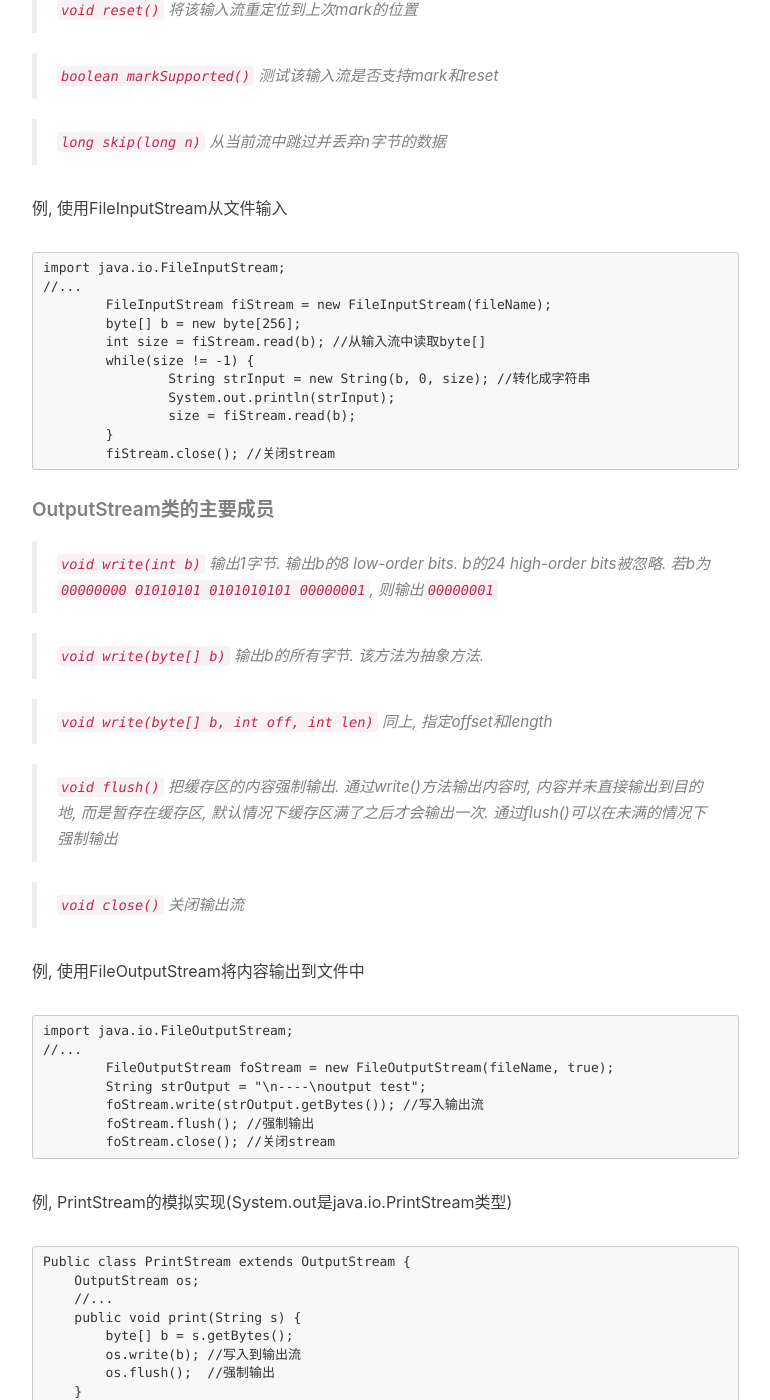
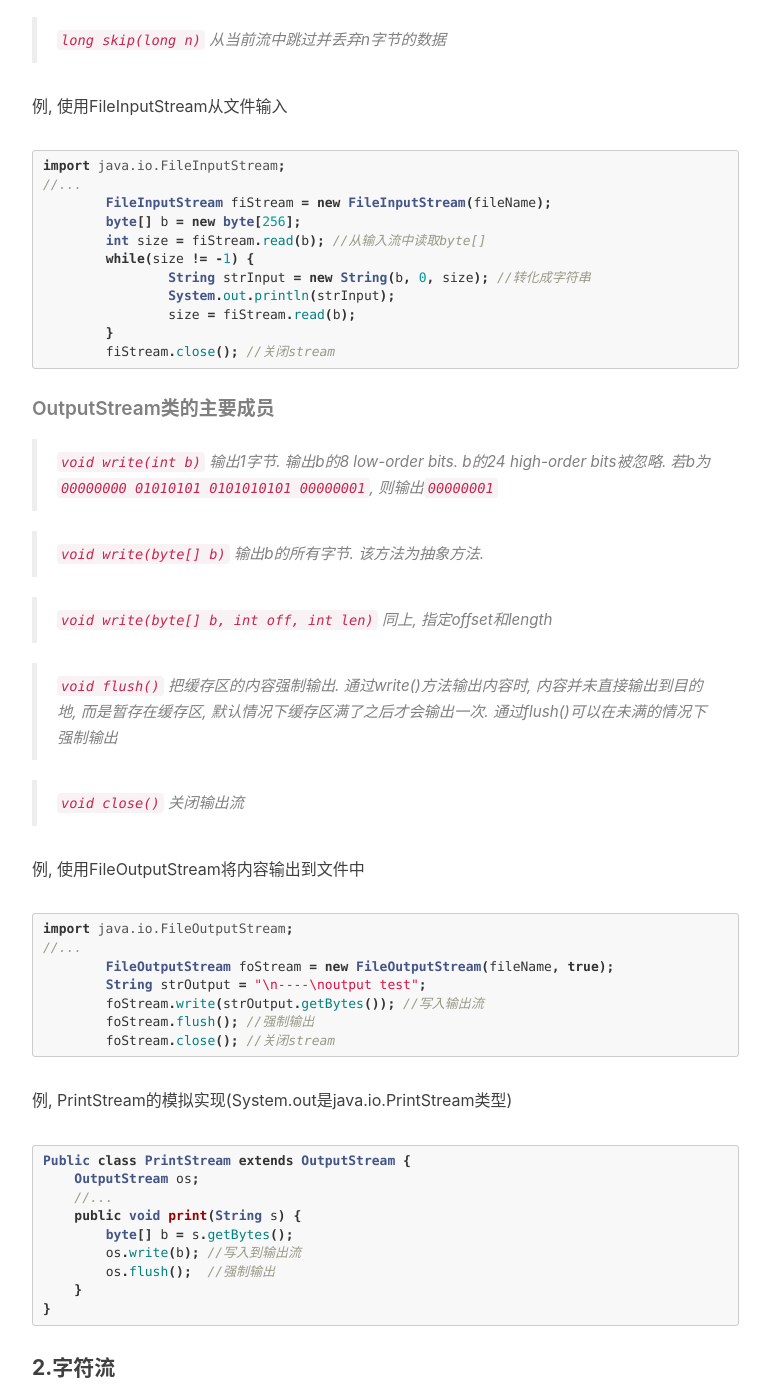
Before and after one commit to rinkky/rinkky.github.io, a Jekyll site: the page built from _posts/note/2018-06-18-stream.markdown, in a window 1280 px wide and 1400 px high, scrolled down 1605 px. Shown: the whole window, without its empty margins (233-1003 px from the left). Built offline with Jekyll 4.4.1, drawn with Linux system fonts in a browser that asks for light colours; nearby versions of some CDN libraries; our own code applies the rules of GitHub Pages for plain Markdown files; comment, search, counter and statistics services are not loaded; some of the changed text lies outside the part shown.

Commit message:
highlight code

````diff
--- a/_posts/note/2018-06-18-stream.markdown
+++ b/_posts/note/2018-06-18-stream.markdown
@@ -18,6 +17,7 @@ stream(流)概念源于pipe(管道). UNIX中管道是一条不间断的字节流
 
 下面以Java为例, 理解程序中的stream概念和大致实现. 其他语言大同小异.
 
+-----
 ## Java中的stream
 #### 1. 字节流
 
@@ -48,7 +48,7 @@ Java中所有字节流继承自`java.io.InputStream`和`java.io.OutputStream`.
 >`long skip(long n)` 从当前流中跳过并丢弃n字节的数据
 
 例, 使用FileInputStream从文件输入
-```Java
+{% highlight java %}
 import java.io.FileInputStream;
 //...
 	FileInputStream fiStream = new FileInputStream(fileName);
@@ -60,7 +60,7 @@ import java.io.FileInputStream;
 		size = fiStream.read(b);
 	}
 	fiStream.close(); //关闭stream
-```
+{% endhighlight %}
 
 ##### OutputStream类的主要成员
 
@@ -75,7 +75,7 @@ import java.io.FileInputStream;
 >`void close()` 关闭输出流
 
 例, 使用FileOutputStream将内容输出到文件中
-```Java
+{% highlight java %}
 import java.io.FileOutputStream;
 //...
 	FileOutputStream foStream = new FileOutputStream(fileName, true);
@@ -83,9 +83,9 @@ import java.io.FileOutputStream;
 	foStream.write(strOutput.getBytes()); //写入输出流
 	foStream.flush(); //强制输出
 	foStream.close(); //关闭stream
-```
+{% endhighlight java %}
 例, PrintStream的模拟实现(System.out是java.io.PrintStream类型)
-```Java
+{% highlight java %}
 Public class PrintStream extends OutputStream {
     OutputStream os;
     //...
@@ -95,7 +95,7 @@ Public class PrintStream extends OutputStream {
         os.flush();  //强制输出
     }
 }
-```
+{% endhighlight %}
 
 #### 2.字符流
 
@@ -113,7 +113,7 @@ Java的字符输入流继承自`java.io.Reader`, 字符输出流继承自`java.i
 其他类似`InputStream`
 
 例, 通过FileReader读取文本文件
-```Java
+{% highlight java %}
 import java.io.FileReader;
 //...
     FileReader fr = new FileReader(fileName);
@@ -124,7 +124,7 @@ import java.io.FileReader;
 		size = fr.read(cbuf);
 	}
 	fr.close();
-```
+{% endhighlight %}
 
 ##### Writer类的主要成员
 >`void write(char[] cbuf)` 写入一个字符数组
@@ -140,11 +140,11 @@ import java.io.FileReader;
 其他类似`OutputStream`
 
 例, 通过FileWriter写入文本文件
-```Java
+{% highlight java %}
 import java.io.FileWriter;
 //...
 	FileWriter fw = new FileWriter(fileName, false);
 	fw.write("FileWriter Test\n");
 	fw.flush();
 	fw.close();
-```
+{% endhighlight %}
````
Also changed, not shown: other parts of _posts/note/2018-06-18-stream.markdown (+1 -2 lines).
